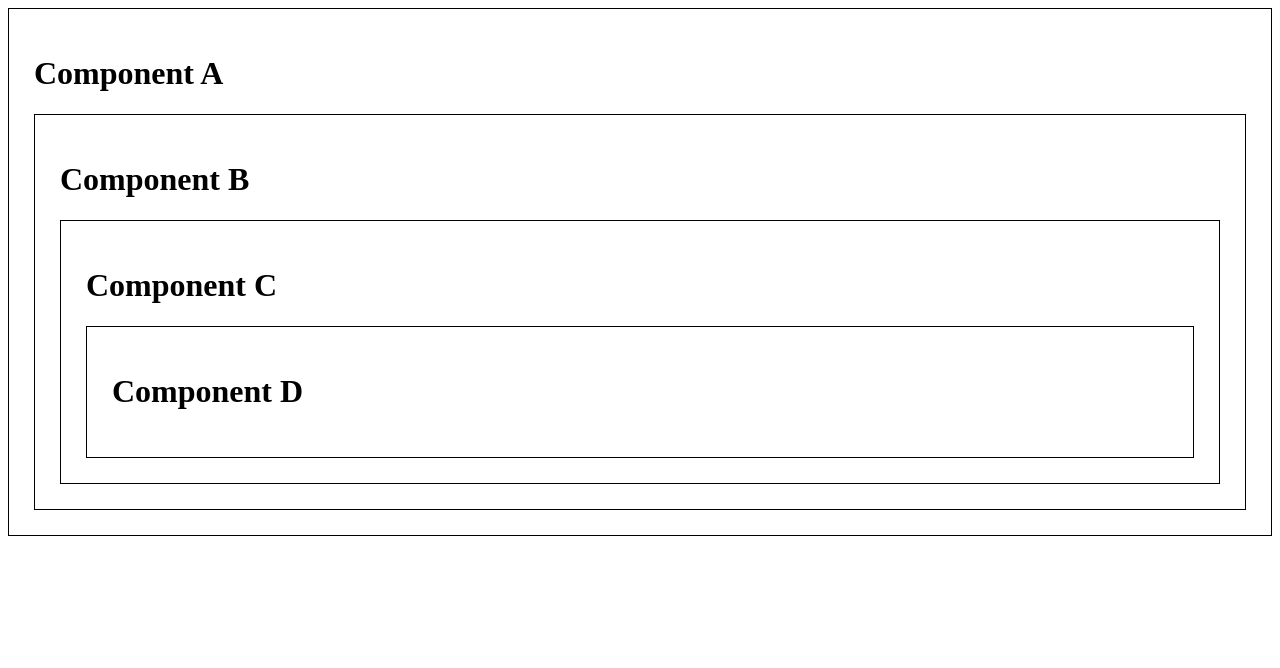
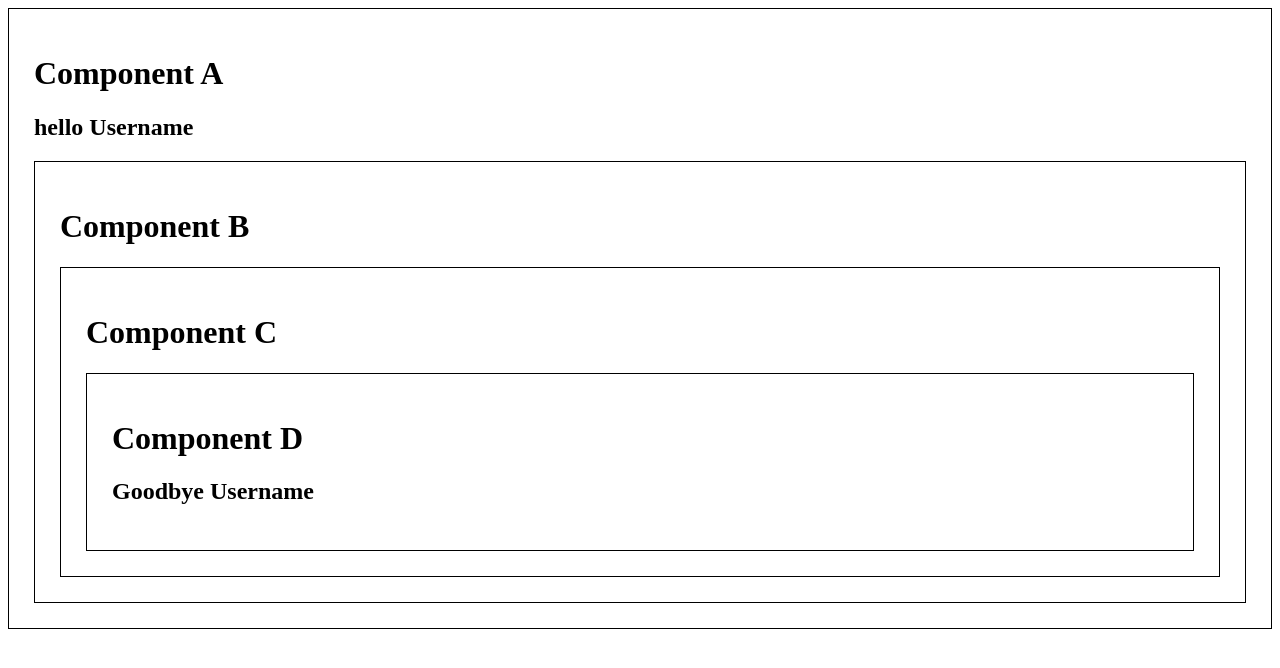
Before and after one commit to JakubNJ1212/my-react-app, a React (Vite) app: page / in a window 1280 px wide. Shown: the top 668 px of the page. Built offline with nearby package versions, Linux system fonts and the light colour scheme.

Commit message:
Manually passed down the username

```diff
--- a/src/ComponentA.jsx
+++ b/src/ComponentA.jsx
@@ -1,10 +1,18 @@
 import ComponentB from './ComponentB.jsx'
+import React, {useState} from 'react'
+
 
 function ComponentA() {
+    const [user, setUser] = useState("Username");
+
+
+
     return(
         <div className="Box">
             <h1>Component A</h1>
-            <ComponentB/>
+
+            <h2>{`hello ${user}`}</h2>
+            <ComponentB  user={user}/>
         </div>
     )
 }
--- a/src/ComponentB.jsx
+++ b/src/ComponentB.jsx
@@ -1,10 +1,10 @@
 import ComponentC from './ComponentC.jsx'
 
-function ComponentB() {
+function ComponentB(props) {
     return(
         <div className="Box">
             <h1>Component B</h1>
-            <ComponentC/>
+            <ComponentC user={props.user}/>
         </div>
     )
 }
--- a/src/ComponentC.jsx
+++ b/src/ComponentC.jsx
@@ -1,11 +1,11 @@
 import ComponentD from './ComponentD.jsx'
 
 
-function ComponentC() {
+function ComponentC(props) {
     return(
         <div className="Box">
             <h1>Component C</h1>
-            <ComponentD/>
+            <ComponentD user={props.user}/>
         </div>
     )
 }
--- a/src/ComponentD.jsx
+++ b/src/ComponentD.jsx
@@ -1,10 +1,10 @@
 
 
-function ComponentD() {
+function ComponentD(props) {
     return(
         <div className="Box">
             <h1>Component D</h1>
-
+            <h2>{`Goodbye ${props.user}`}</h2>
         </div>
     )
 }
```
